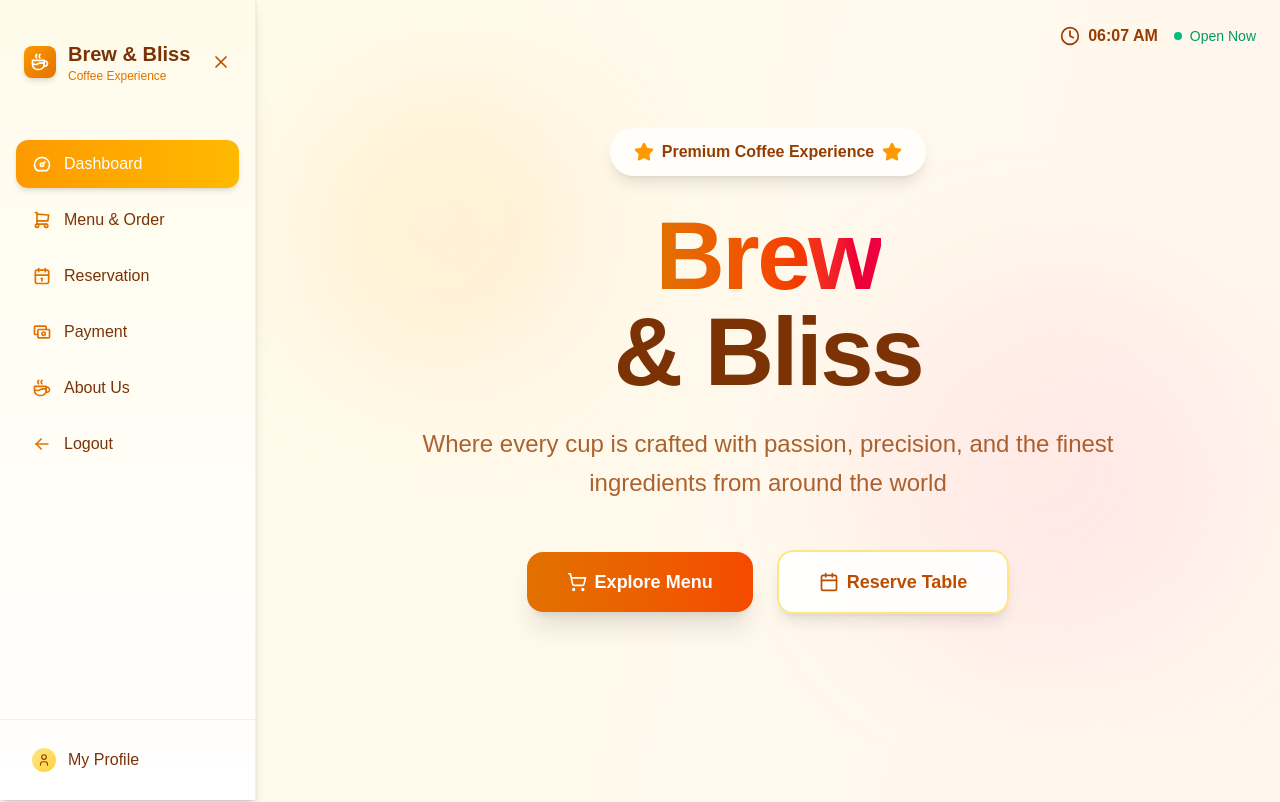
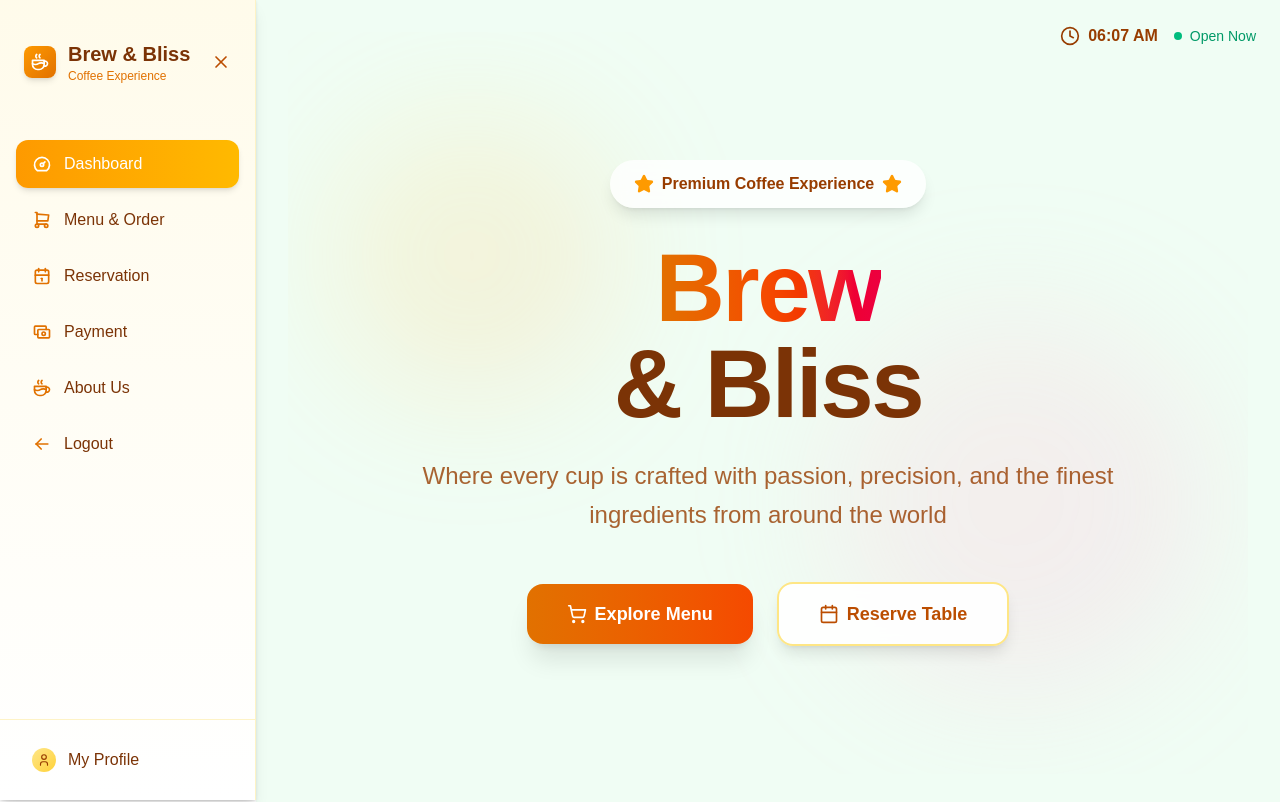
Before and after one commit to lavinianataniela05/cafemanagementsystem, a Next.js app: page /dashboard in a window 1280 px wide. Shown: the top 802 px of the page. Built offline with nearby package versions, Linux system fonts and the light colour scheme.

Commit message:
feat: update CafeDashboard styling and add admin repository link

```diff
--- a/components/mainpage/dashboardPage.tsx
+++ b/components/mainpage/dashboardPage.tsx
@@ -747,7 +747,9 @@ export default function CafeDashboard() {
   };
 
   return (
-    <div className="min-h-screen bg-gradient-to-br from-amber-50 via-orange-50 to-rose-50">
+    // <div className="min-h-screen bg-gradient-to-br from-amber-50 via-orange-50 to-rose-50">
+        <div className="p-8 bg-green-50 min-h-screen">
+
       {/* Mobile Menu Button */}
       <button
         onClick={toggleMenu}
```
Also changed, not shown: admin.txt (added).
